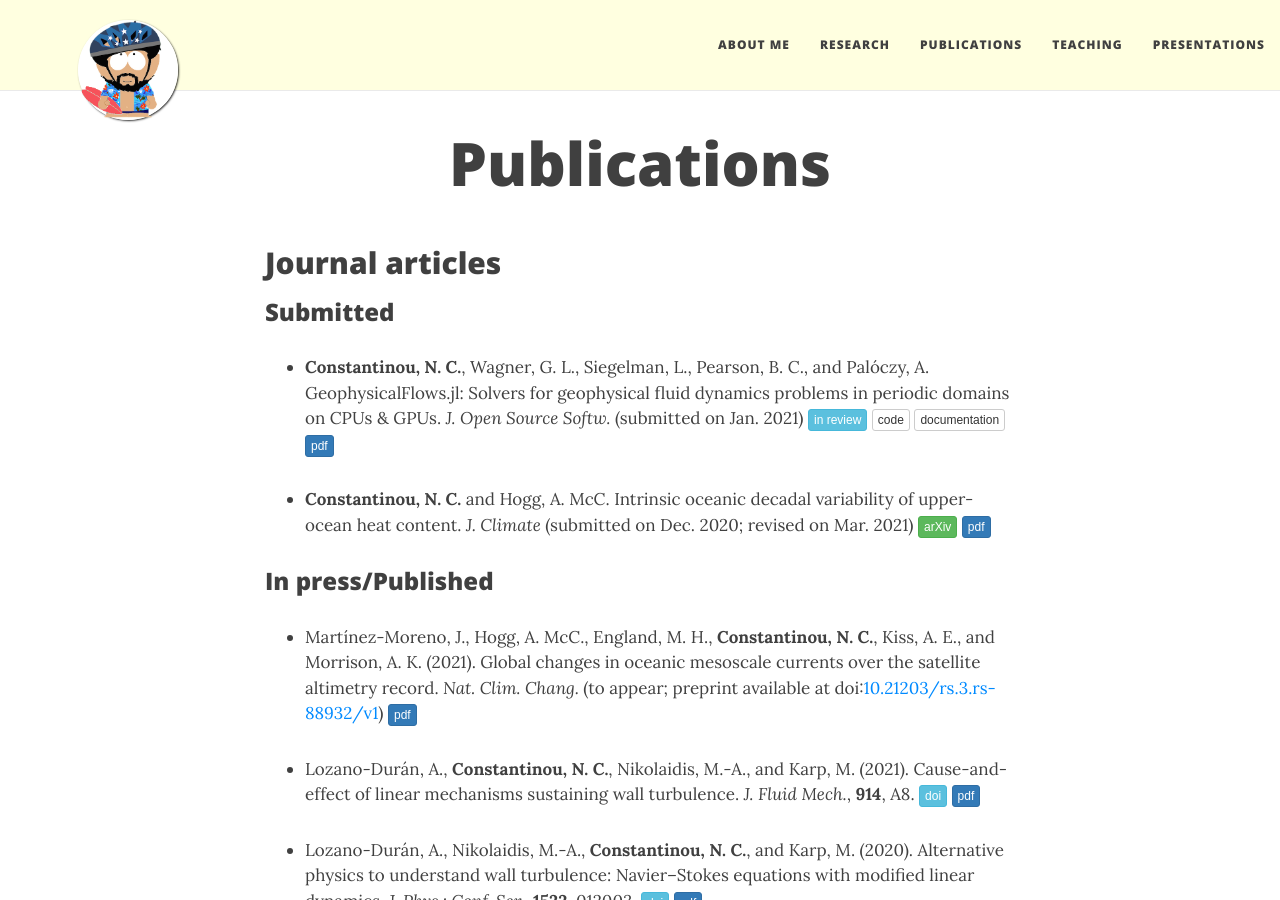
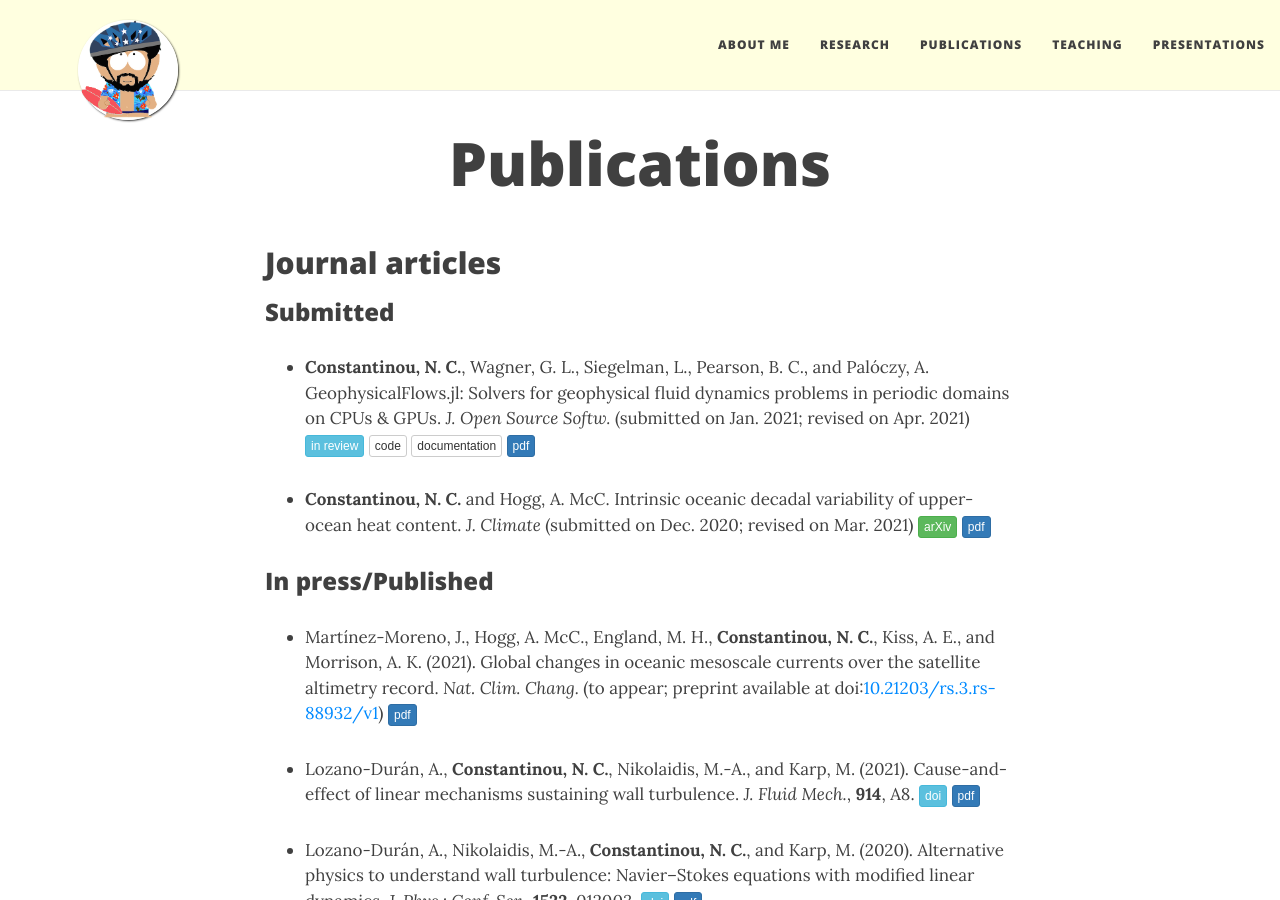
Before and after one commit to navidcy/navidcy.github.io, a Jekyll site: the page built from publications.md, in a window 1280 px wide and 900 px high. Built offline with Jekyll 4.4.1, drawn with Linux system fonts in a browser that asks for light colours; nearby versions of some CDN libraries; comment, search, counter and statistics services are not loaded.

Commit message:
revised GeophysicalFlows.jl

```diff
--- a/publications.md
+++ b/publications.md
@@ -16,7 +16,7 @@
 
 ### Submitted
 
-- **Constantinou, N. C.**, Wagner, G. L., Siegelman, L., Pearson, B. C., and Palóczy, A. GeophysicalFlows.jl: Solvers for geophysical fluid dynamics problems in periodic domains on CPUs & GPUs. _J. Open Source Softw._ (submitted on Jan. 2021) [<span class="btn btn-info btn-xs{{end}}" style="font-family:sans-serif;">in review</span>][GeophysicalFlows-JOSS-review]{:target="_blank"} [<span class="btn btn-default btn-xs{{end}}" style="font-family:sans-serif;">code</span>][GeophysicalFlows-repo]{:target="_blank"} [<span class="btn btn-default btn-xs{{end}}" style="font-family:sans-serif;">documentation</span>][GeophysicalFlows-docs]{:target="_blank"} [<span class="btn btn-primary btn-xs{{end}}" style="font-family:sans-serif;">pdf</span>][geophysicalflows]
+- **Constantinou, N. C.**, Wagner, G. L., Siegelman, L., Pearson, B. C., and Palóczy, A. GeophysicalFlows.jl: Solvers for geophysical fluid dynamics problems in periodic domains on CPUs & GPUs. _J. Open Source Softw._ (submitted on Jan. 2021; revised on Apr. 2021) [<span class="btn btn-info btn-xs{{end}}" style="font-family:sans-serif;">in review</span>][GeophysicalFlows-JOSS-review]{:target="_blank"} [<span class="btn btn-default btn-xs{{end}}" style="font-family:sans-serif;">code</span>][GeophysicalFlows-repo]{:target="_blank"} [<span class="btn btn-default btn-xs{{end}}" style="font-family:sans-serif;">documentation</span>][GeophysicalFlows-docs]{:target="_blank"} [<span class="btn btn-primary btn-xs{{end}}" style="font-family:sans-serif;">pdf</span>][geophysicalflows]
 
 
 - **Constantinou, N. C.** and  Hogg, A. McC. Intrinsic oceanic decadal variability of upper-ocean heat content. _J. Climate_ (submitted on Dec. 2020; revised on Mar. 2021) [<span class="btn btn-success btn-xs{{end}}" style="font-family:sans-serif;">arXiv</span>][arXiv:2012.08025]{:target="_blank"} [<span class="btn btn-primary btn-xs{{end}}" style="font-family:sans-serif;">pdf</span>][intrinsic-ocean-var]
```
Also changed, not shown: 1 other file.
